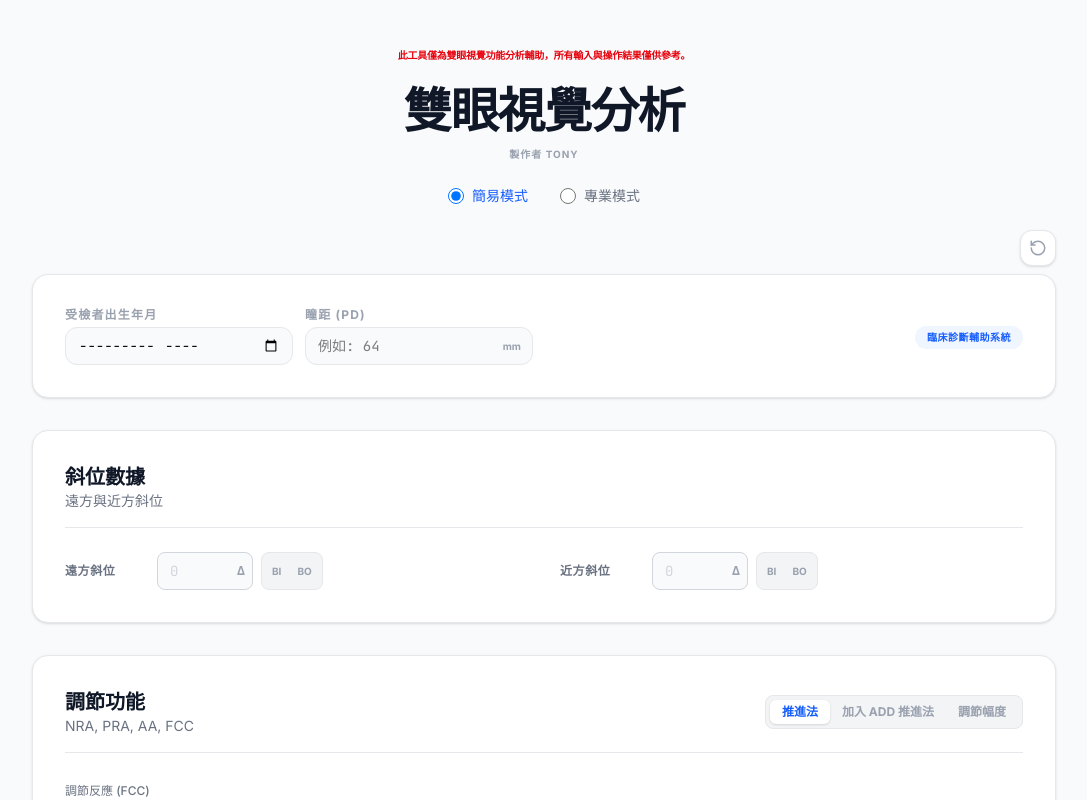
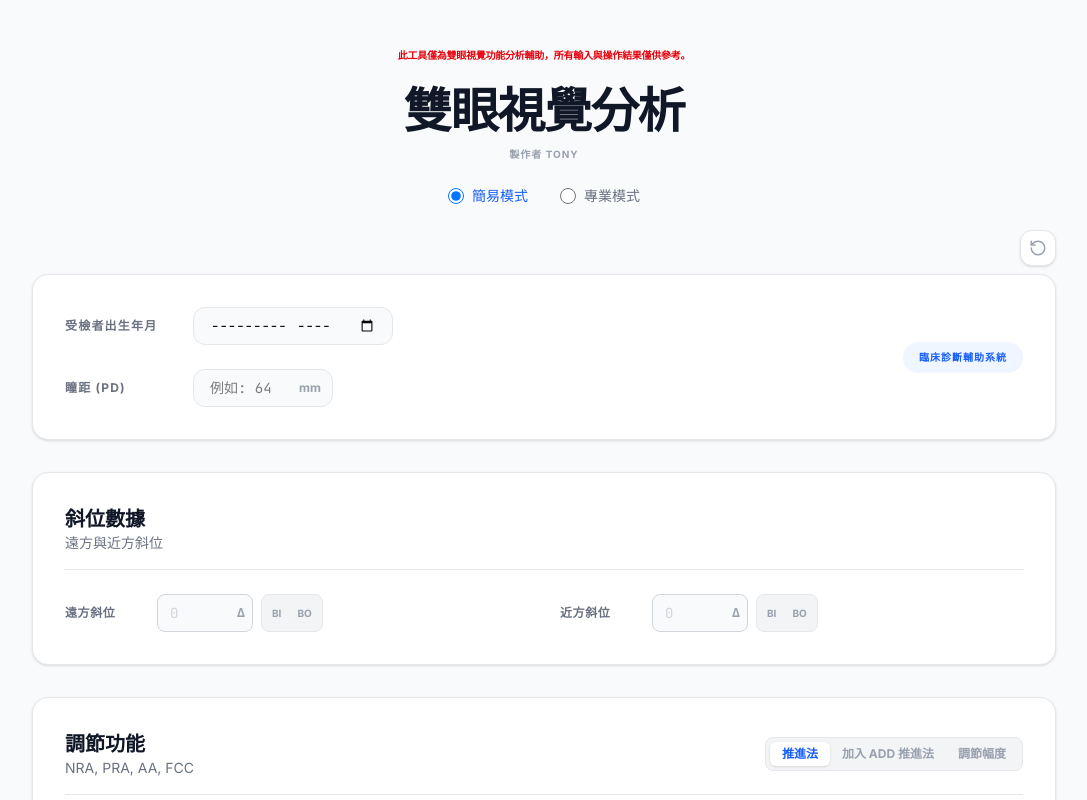
Before and after one commit to Luna05140514/ACA, a React (Vite) app: page / in a window 1280 px wide. Shown: the top 800 px of the page, without its empty margins (96-1183 px from the left). Built offline with nearby package versions, Linux system fonts and the light colour scheme.

Commit message:
Add files via upload

```diff
--- a/src/App.tsx
+++ b/src/App.tsx
@@ -815,7 +815,7 @@ export default function App() {
   };
 
   return (
-    <div className="min-h-screen bg-gray-50 py-12 px-4 sm:px-6 lg:px-8 font-sans relative">
+    <div className="min-h-screen bg-gray-50 py-6 sm:py-12 px-2 sm:px-6 lg:px-8 font-sans relative">
       <div className="max-w-5xl mx-auto relative">
         {/* Top Warning */}
         <div className="mb-6 text-center">
@@ -877,33 +877,36 @@ export default function App() {
 
             {/* General Info Section */}
             <div className="bg-white rounded-2xl shadow-sm border border-gray-200 p-8 mb-8">
-              <div className="flex flex-col lg:flex-row items-start lg:items-center gap-6">
-                <div className="grid grid-cols-2 gap-3 w-full sm:w-auto">
-                  <div className="space-y-1 min-w-[120px] max-w-[160px] sm:max-w-none">
-                    <label className="block text-[10px] sm:text-xs font-bold text-gray-400 uppercase tracking-widest truncate">
+              <div className="flex flex-col lg:flex-row items-center lg:items-center gap-8">
+                <div className="flex flex-col gap-6 flex-1 max-w-xl">
+                  <div className="flex flex-col sm:flex-row sm:items-center gap-4">
+                    <span className="text-xs font-bold text-gray-500 uppercase tracking-widest whitespace-nowrap w-28">
                       受檢者出生年月
-                    </label>
-                    <div className="relative">
+                    </span>
+                    <div className="flex flex-col shrink-0 flex-1">
+                      <div className="relative w-full max-w-[200px]">
                         <input
                           id="general-birthdate"
                           type="month"
                           value={data.birthDate}
                           onChange={(e) => handleInputChange('general', 'birthDate', e.target.value)}
                           onKeyDown={(e) => handleKeyDown(e, 'general-birthdate')}
-                        className="w-full px-3 py-2 bg-gray-50 border border-gray-200 rounded-xl focus:ring-2 focus:ring-blue-500 focus:bg-white transition-all font-mono text-sm"
+                          className="w-full px-4 py-2 bg-gray-50 border border-gray-200 rounded-xl focus:ring-2 focus:ring-blue-500 focus:bg-white transition-all font-mono text-sm"
                         />
                       </div>
                       {data.birthDate && (
-                      <p className="text-[10px] font-bold text-blue-500 ml-1">
+                        <p className="text-[10px] font-bold text-blue-500 ml-1 mt-1">
                           年齡: {calculateAge(data.birthDate)} 歲
                         </p>
                       )}
                     </div>
-                  <div className="space-y-1 min-w-[80px] max-w-[120px] sm:max-w-none">
-                    <label className="block text-[10px] sm:text-xs font-bold text-gray-400 uppercase tracking-widest truncate">
+                  </div>
+
+                  <div className="flex flex-col sm:flex-row sm:items-center gap-4">
+                    <span className="text-xs font-bold text-gray-500 uppercase tracking-widest whitespace-nowrap w-28">
                       瞳距 (PD)
-                    </label>
-                    <div className="relative">
+                    </span>
+                    <div className="relative w-full max-w-[140px]">
                       <input
                         id="general-pd"
                         type="text"
@@ -911,14 +914,15 @@ export default function App() {
                         onChange={(e) => handleInputChange('general', 'pd', e.target.value)}
                         onKeyDown={(e) => handleKeyDown(e, 'general-pd')}
                         placeholder="例如: 64"
-                        className="w-full px-3 py-2 bg-gray-50 border border-gray-200 rounded-xl focus:ring-2 focus:ring-blue-500 focus:bg-white transition-all font-mono text-sm"
-                      />
-                      <span className="absolute right-3 top-1/2 -translate-y-1/2 text-gray-400 text-[10px] font-bold">mm</span>
-                    </div>
-                  </div>
-                </div>
+                        className="w-full px-4 py-2 bg-gray-50 border border-gray-200 rounded-xl focus:ring-2 focus:ring-blue-500 focus:bg-white transition-all font-mono text-sm"
+                      />
+                      <span className="absolute right-3 top-1/2 -translate-y-1/2 text-gray-400 text-xs font-bold">mm</span>
+                    </div>
+                  </div>
+                </div>
+
                 <div className="hidden lg:block flex-1 text-right">
-                  <div className="inline-block text-[10px] font-bold text-blue-600 bg-blue-50 px-3 py-1 rounded-full uppercase tracking-wider">
+                  <div className="inline-block text-[10px] font-bold text-blue-600 bg-blue-50 px-4 py-2 rounded-full uppercase tracking-widest">
                     臨床診斷輔助系統
                   </div>
                 </div>
```
Lines whose indentation alone changed are shown as unchanged.
